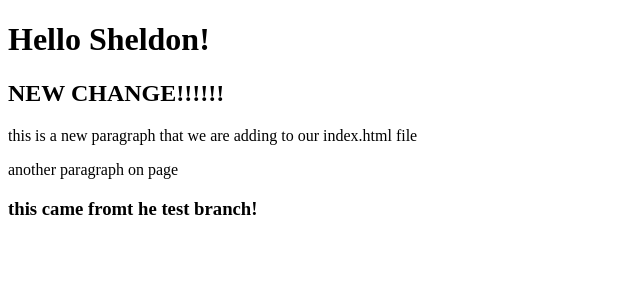
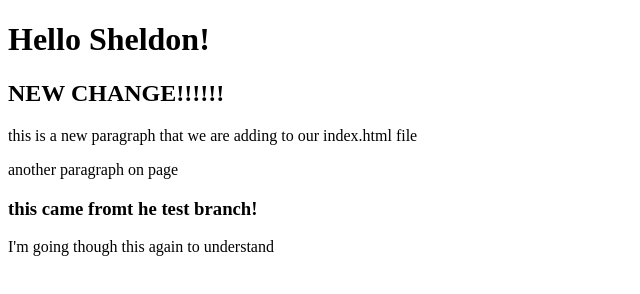
Before and after one commit to sheldonjpowell/kekamuas-86_third_repo, a plain HTML site: page index.html in a window 1280 px wide. Shown: the whole page, without its empty margins (0-640 px from the left). Drawn offline with Linux system fonts and the light colour scheme.

Commit message:
adding another P

```diff
--- a/index.html
+++ b/index.html
@@ -12,5 +12,6 @@
     <P>this is a new paragraph that we are adding to our index.html file</P>
     <P>another paragraph on page</P>
     <h3>this came fromt he test branch!</h3>
+    <p>I'm going though this again to understand</p>
 </body>
 </html>
```
